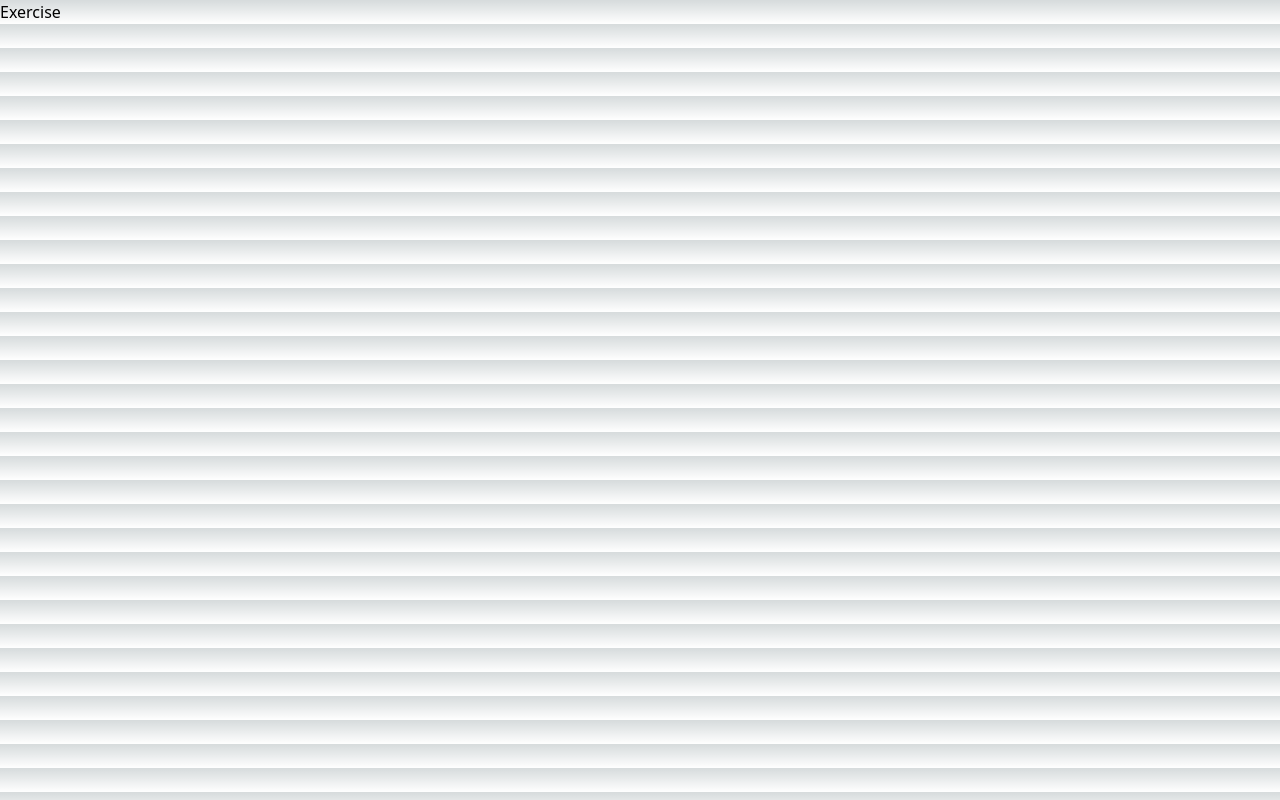
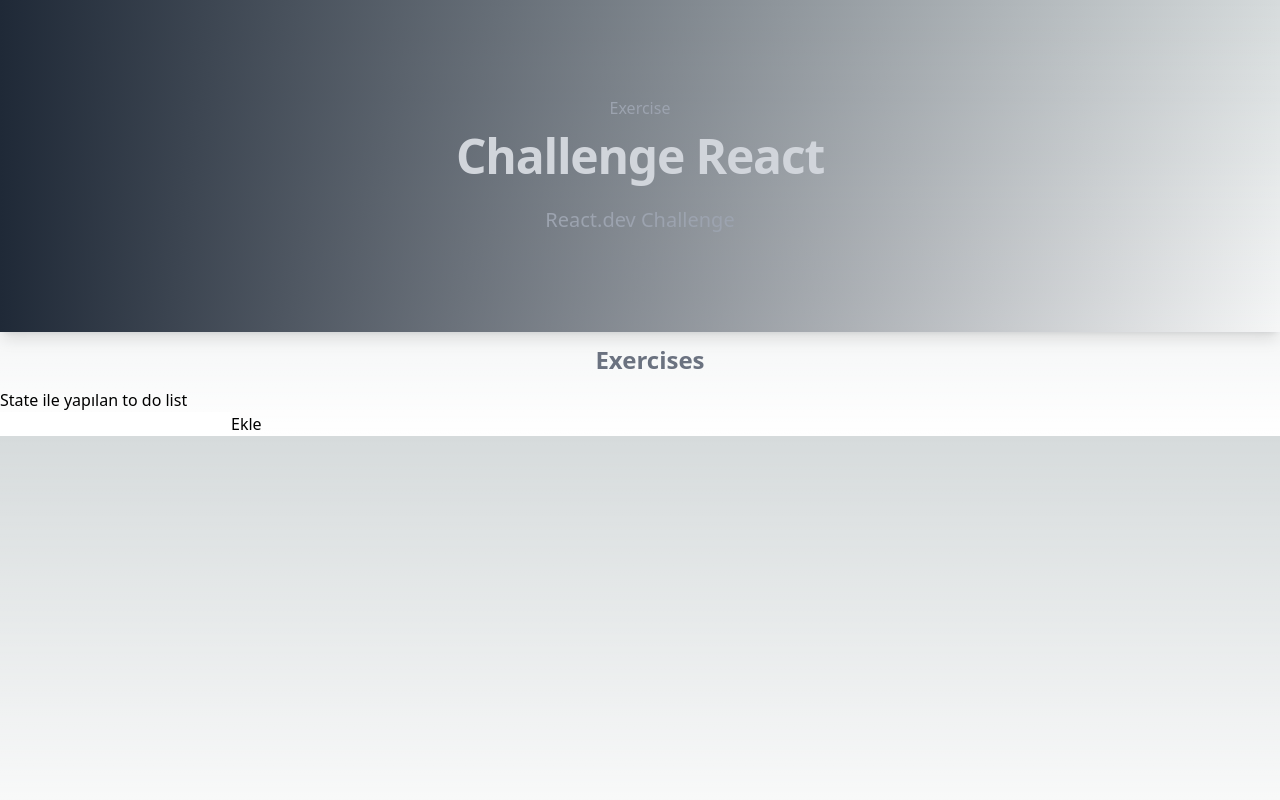
Before and after one commit to belkisarslan/challenge-react, a Next.js app: page /exercise in a window 1280 px wide. Built offline with nearby package versions, Linux system fonts and the light colour scheme.

Commit message:
with usestate

```diff
--- a/src/app/exercise/page.js
+++ b/src/app/exercise/page.js
@@ -1,7 +1,20 @@
+import Hero from '@/components/hero'
+import { State } from '@/components/state'
 import React from 'react'
 
 export default function Exercise() {
   return (
-    <div>Exercise</div>
+    <div>
+      <Hero>
+      <Hero.Subtitle>Exercise</Hero.Subtitle>
+      <Hero.Title>Challenge React</Hero.Title>
+      <Hero.Description>React.dev Challenge</Hero.Description>
+     </Hero>
+
+     <h2 className='p-3 pl-8 text-center text-gray-500 text-2xl font-semibold leading-8'>Exercises</h2>
+     <div>
+      <State/>
+     </div>
+    </div>
   )
 }
--- /dev/null
+++ b/src/components/state.js
@@ -0,0 +1,29 @@
+"use client"
+import React, { useState } from 'react'
+
+export const State = () => {
+  const [todos, setTodos] = useState([])
+  const [todo, setTodo] = useState("")
+
+  const submitHandle = e => {
+    e.preventDefault()
+    setTodos([...todos, todo])
+  }
+
+  return (
+    <>
+    <div>State ile yapılan to do list</div>
+    <form onSubmit={submitHandle}>
+        <input type='text' value={todo} onChange={(e) => setTodo(e.target.value)}/>
+        <button disabled={!todo} type='submit'>Ekle</button>
+    </form>
+    <ul>
+        {todos.map((todo, index) => (
+            <li key={index}>
+              {todo}
+            </li>
+        ))}
+    </ul>
+    </>
+  )
+}
```
